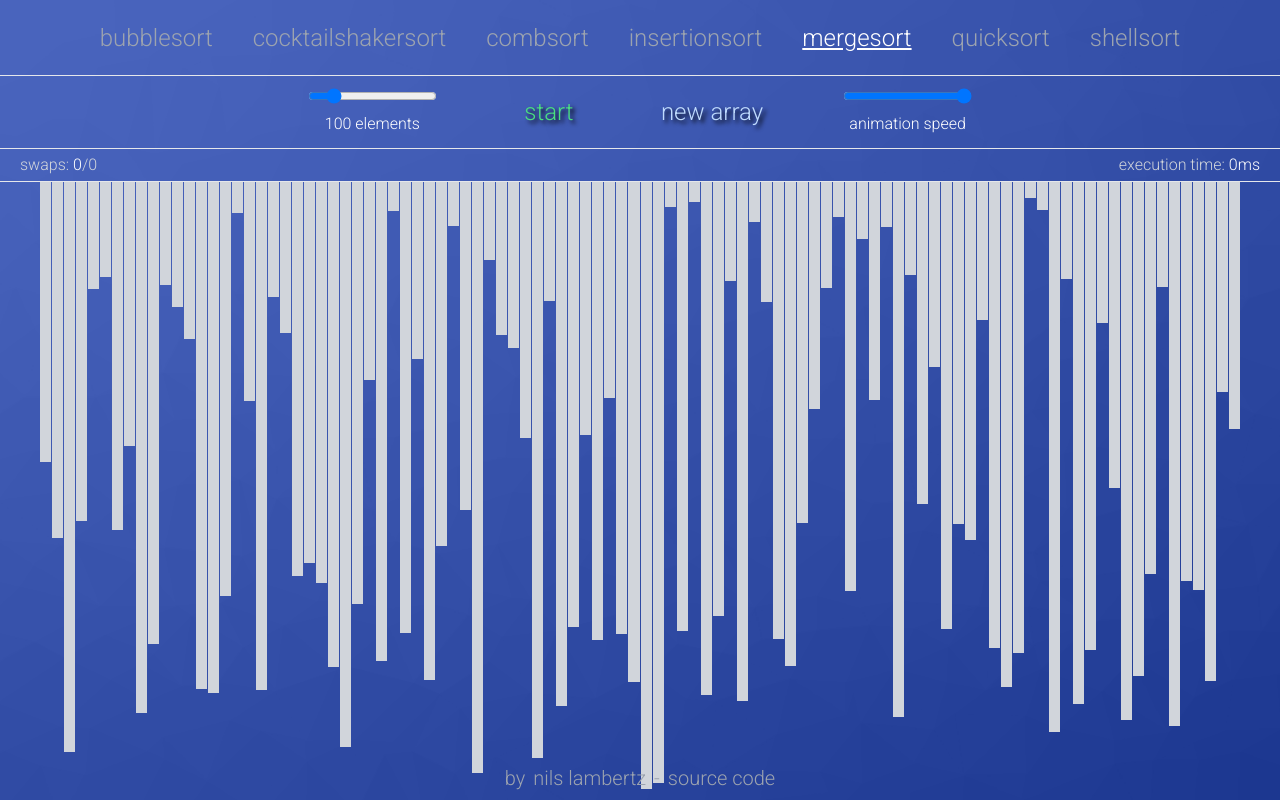
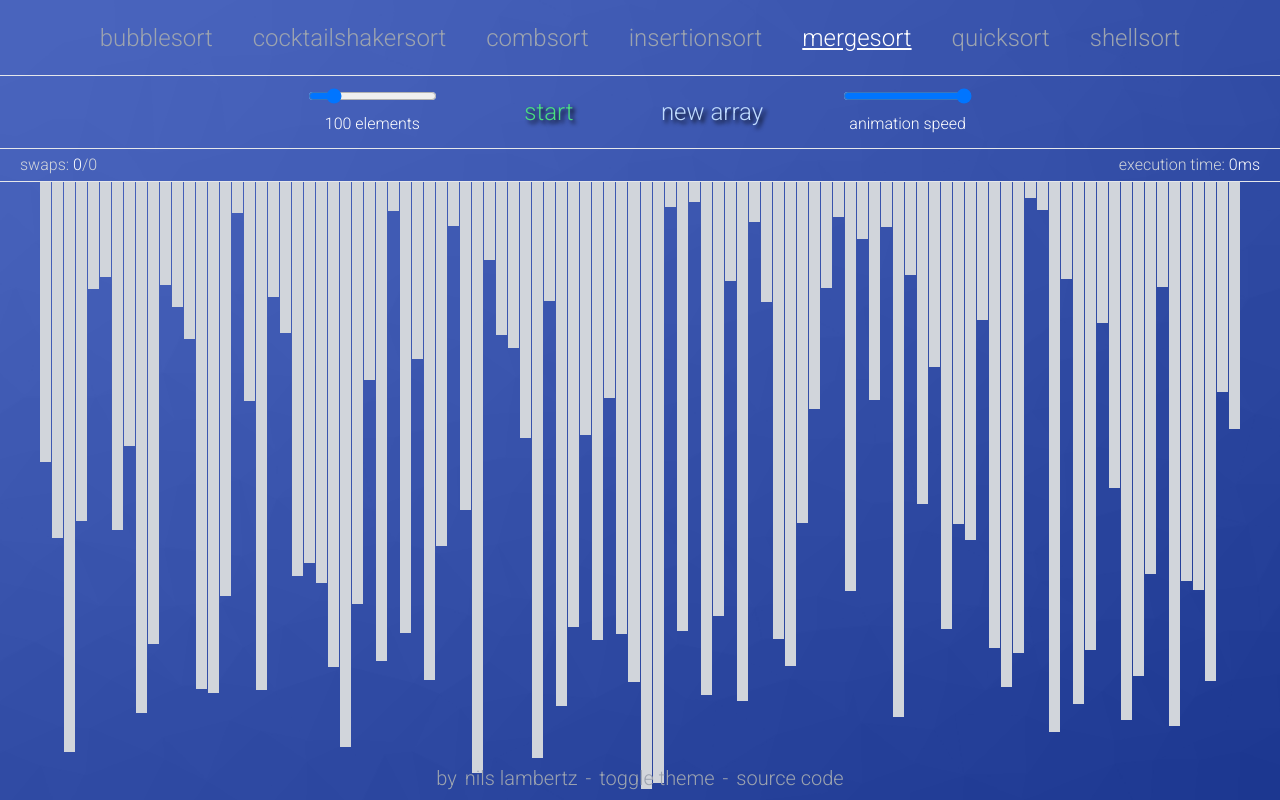
Before and after one commit to nilslambertz/sorting-algorithms, a React (Create React App) app: page / in a window 1280 px wide. Built offline with nearby package versions, Linux system fonts and the light colour scheme.

Commit message:
add "toggle theme" to footer

```diff
--- a/src/Components/Footer/Footer.tsx
+++ b/src/Components/Footer/Footer.tsx
@@ -1,6 +1,10 @@
 import React from "react";
 
-export default function Footer() {
+interface FooterProps {
+  toggleTheme: () => void;
+}
+
+export default function Footer({ toggleTheme }: FooterProps) {
   return (
     <div className="absolute bottom-2 select-none text-gray-400 w-full text-xl flex flex-row justify-center items-center gap-2">
       by
@@ -13,6 +17,13 @@ export default function Footer() {
         nils lambertz
       </a>
       -
+      <span
+        className="transition-colors hover:text-white cursor-pointer"
+        onClick={toggleTheme}
+      >
+        toggle theme
+      </span>
+      -
       <a
         href="https://github.com/nilslambertz/sorting-algorithms"
         target="_blank"
```
